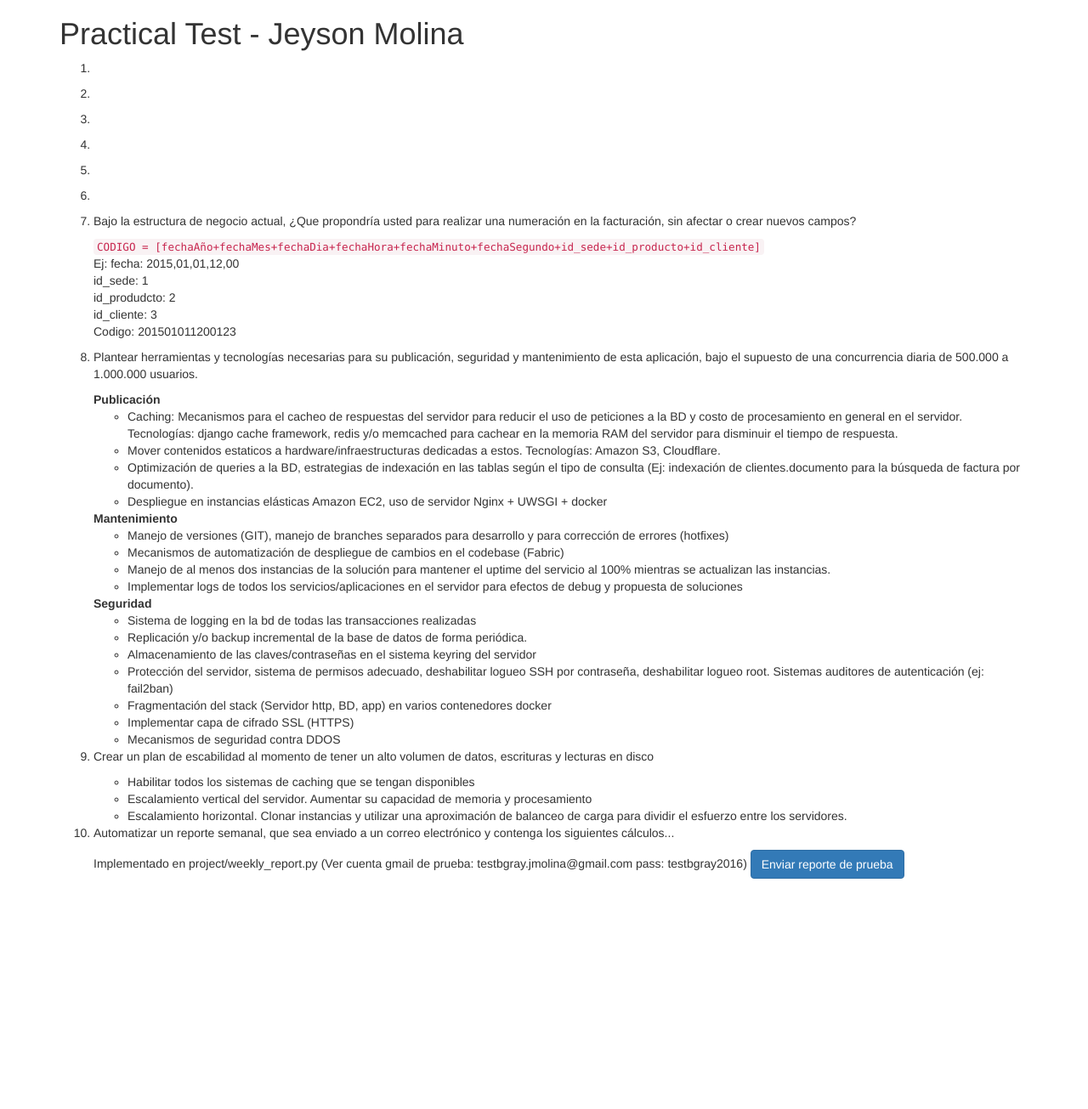
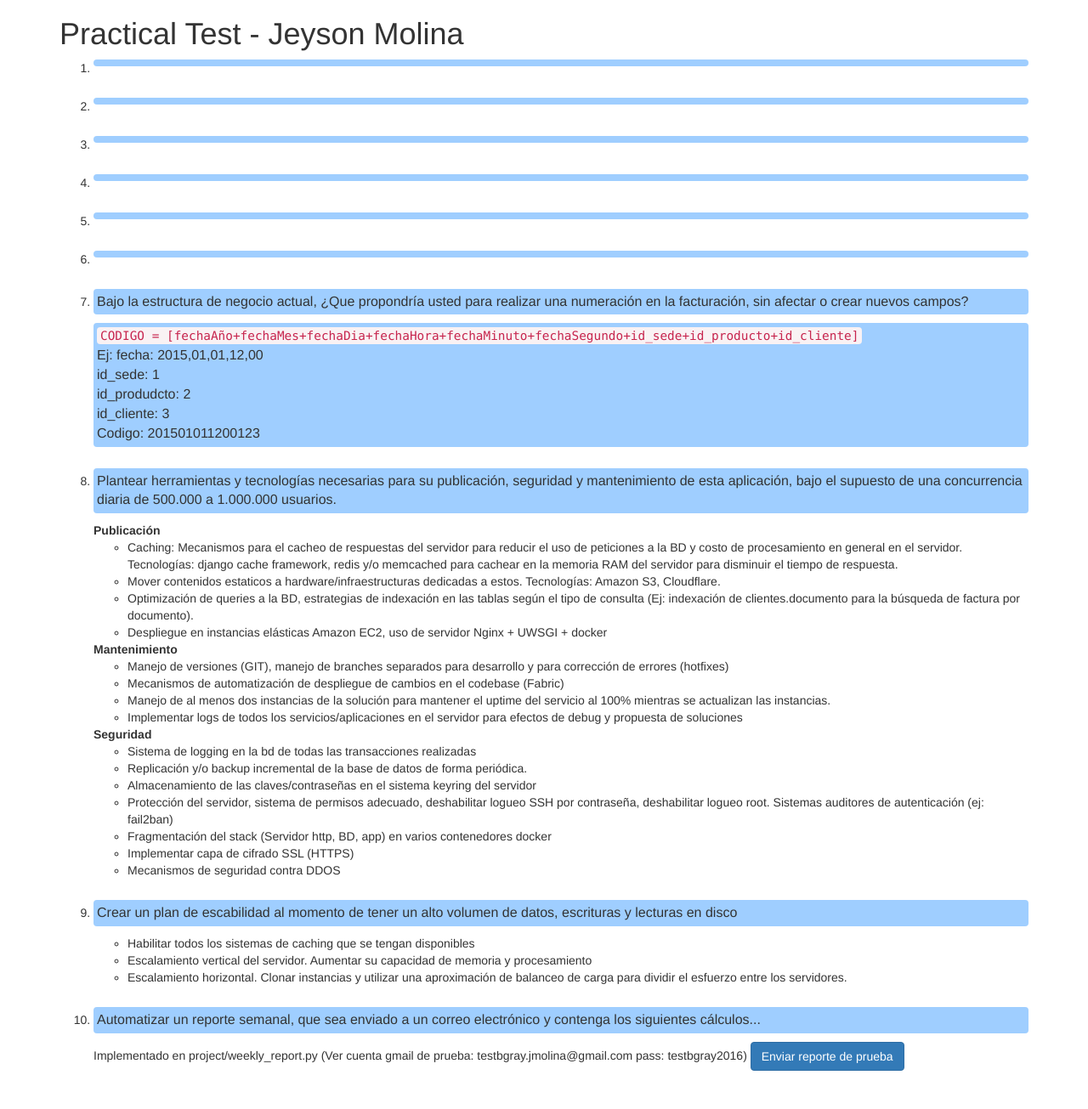
Before and after one commit to jeysonm82/test_bitgray, a Django app: page / in a window 1280 px wide. Shown: the whole page at 85% size. Before the commit the page ends 1034 px from the top, so only its background shows below. Run offline with Django 3.2, Linux system fonts and the light colour scheme; style sheets or scripts are compiled from the project's sources; parts of the project's set-up code (start-up, migrations or seed data) failed here and were passed over; some libraries are stand-ins or nearby versions.

Commit message:
Styles.css

```diff
--- a/project/app/static/css/styles.sass
+++ b/project/app/static/css/styles.sass
@@ -3,7 +3,17 @@
     border: 1px solid #204d74
     padding: 5px
     margin-top: 15px
+ol
+  >li
+    margin-bottom: 25px
+    >p
+      background-color: #9FCEFF
+      padding: 4px
+      border-radius: 4px
+      font-size: 16px
 
 @media print
+  body
+    -webkit-print-color-adjust: exact !important
   #facturaForm, .btns-row
     display: none
```
